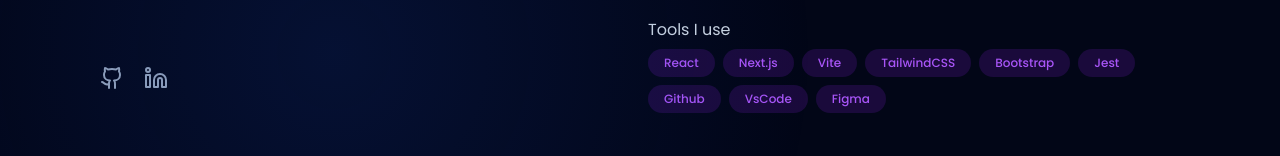
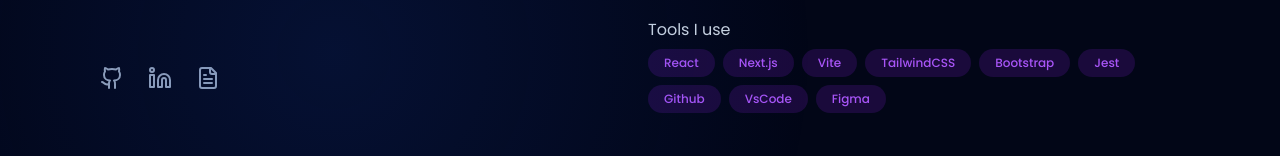
Before and after one commit to kennedysferreira/portifolio, a React (Vite) app: page / in a window 1280 px wide. Shown: the part 614-770 px from the top of the page. Built offline with nearby package versions, Linux system fonts and the light colour scheme.

Commit message:
Update header.tsx

```diff
--- a/src/components/header.tsx
+++ b/src/components/header.tsx
@@ -1,4 +1,5 @@
-import { Github, Linkedin } from "lucide-react";
+import { Github, Linkedin, FileText } from "lucide-react";
+
 import { LinkMenu } from "./linkMenu";
 
 export function Header() {
@@ -37,8 +38,8 @@
         </nav>
       </div>
 
-      <ul className="ml-1 mt-8 flex items-center">
-        <li className="mr-5 text-xs shrink-0">
+      <ul className="ml-1 mt-8 flex items-center gap-6">
+        <li>
           <a href="https://github.com/kennedysferreira" target="_blank">
             <Github className="size-6 text-slate-400 hover:text-indigo-500 transform duration-300" />
           </a>
@@ -51,6 +52,11 @@
             <Linkedin className="size-6 text-slate-400 hover:text-indigo-500 transform duration-300" />
           </a>
         </li>
+        <li >
+          <a href="https://drive.google.com/file/d/1V68hdl_oKSjjb0yHkv6CnaplBI6aGMwq/view?usp=drive_link" target="_blank">
+            <FileText className="size-6 text-slate-400 hover:text-indigo-500 transform duration-300" />
+          </a>
+        </li>
       </ul>
     </header>
   );
```
